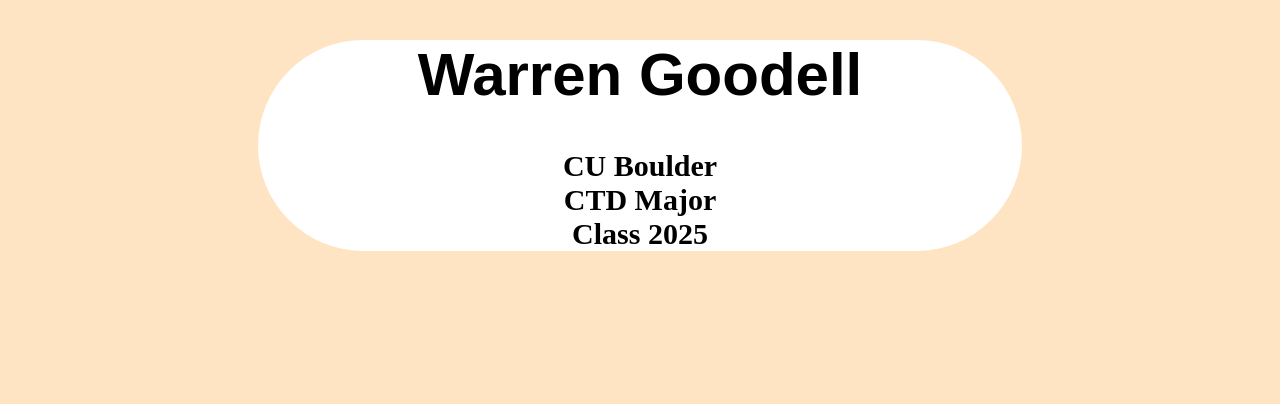
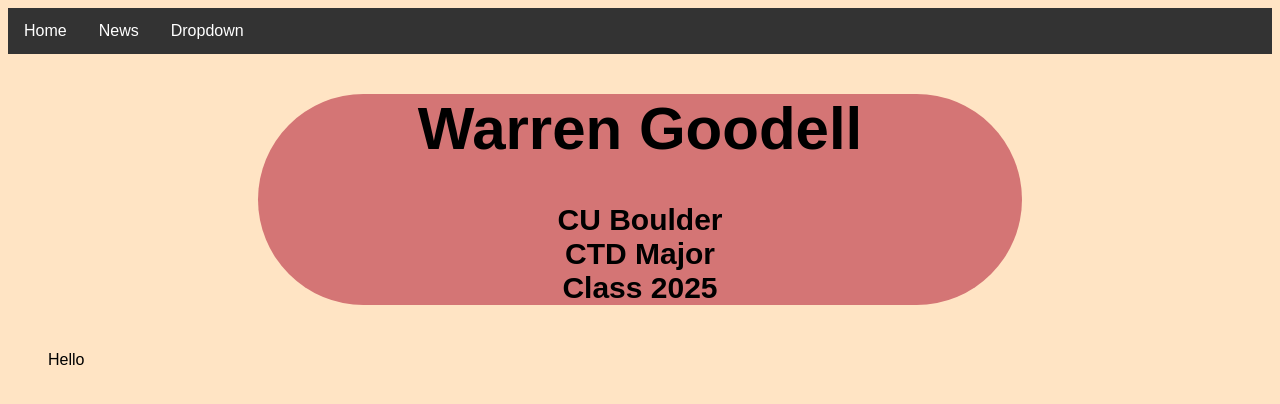
Before and after one commit to WarrenGoodellV/WarrenGoodellV.github.io, a plain HTML site: page index.html in a window 1280 px wide. Drawn offline with Linux system fonts and the light colour scheme.

Commit message:
work on project

```diff
--- a/CSS/project2.css
+++ b/CSS/project2.css
@@ -2,20 +2,109 @@ html {
     background-color: #ffe4c4;
 }
 
-h1{
+/* HEADING */
+
+/*heading main text */
+.box1 h1{
     font-family: Arial, Helvetica, sans-serif;
     text-align: center;
     font-size: 60px;
 }
-
-h3{
+/*heading sub text */
+.box1 h3{
     text-align: center;
     font-size: 30px;
 }
-
+/*positioning of header */
 .box1 {
-    background-color: white;
+    font-family: Arial, Helvetica, sans-serif;
+    background-color: rgb(212, 117, 117);
     border-radius: 170px;
     margin-left: 250px;
     margin-right: 250px;
 }
+
+/* DROP DOWN BAR */
+
+/* Navbar container */
+.navbar {
+    overflow: hidden;
+    background-color: #333;
+    font-family: Arial;
+  }
+
+  /* Links inside the navbar */
+  .navbar a {
+    float: left;
+    font-size: 16px;
+    color: white;
+    text-align: center;
+    padding: 14px 16px;
+    text-decoration: none;
+  }
+
+  /* The dropdown container */
+  .dropdown {
+    float: left;
+    overflow: hidden;
+  }
+
+  /* Dropdown button */
+  .dropdown .dropbtn {
+    font-size: 16px;
+    border: none;
+    outline: none;
+    color: white;
+    padding: 14px 16px;
+    background-color: inherit;
+    font-family: inherit; /* Important for vertical align on mobile phones */
+    margin: 0; /* Important for vertical align on mobile phones */
+  }
+
+  /* Add a red background color to navbar links on hover */
+  .navbar a:hover, .dropdown:hover .dropbtn {
+    background-color: red;
+  }
+
+  /* Dropdown content (hidden by default) */
+  .dropdown-content {
+    display: none;
+    position: absolute;
+    background-color: #f9f9f9;
+    min-width: 160px;
+    box-shadow: 0px 8px 16px 0px rgba(0,0,0,0.2);
+    z-index: 1;
+  }
+
+  /* Links inside the dropdown */
+  .dropdown-content a {
+    float: none;
+    color: black;
+    padding: 12px 16px;
+    text-decoration: none;
+    display: block;
+    text-align: left;
+  }
+
+  /* Add a grey background color to dropdown links on hover */
+  .dropdown-content a:hover {
+    background-color: #ddd;
+  }
+
+  /* Show the dropdown menu on hover */
+  .dropdown:hover .dropdown-content {
+    display: block;
+  }
+
+  /* CONTENT */
+
+  .projects{
+    display: grid;
+    grid-template-columns: 2fr 2fr;
+    overflow: hidden;
+  }
+
+  .electricHarp p{
+    font-family: Arial, Helvetica, sans-serif;
+    margin-left: 40px;
+  }
--- a/index.html
+++ b/index.html
@@ -8,9 +8,32 @@
     <title>Warren's Portfolio</title>
 </head>
 <body>
+    <div class="navbar">
+        <a href="#home">Home</a>
+        <a href="#news">News</a>
+        <div class="dropdown">
+          <button class="dropbtn">Dropdown
+            <i class="fa fa-caret-down"></i>
+          </button>
+          <div class="dropdown-content">
+            <a href="/img/Warren_Goodell_Resume.pdf">Resume</a>
+            <a href="https://www.linkedin.com/in/warren-goodell-aba3601a0/">Linkedin</a>
+            <a href="https://github.com/WarrenGoodellV/WarrenGoodellV.github.io">Github</a>
+          </div>
+        </div>
+      </div>
+
+
     <div class="box1">
         <h1>Warren Goodell</h1>
         <h3>CU Boulder <br> CTD Major <br> Class 2025</h3>
     </div>
+
+
+    <div class="projects">
+        <div class="electricHarp">
+            <p>Hello</p>
+        </div>
+    </div>
 </body>
 </html>
```
Also changed, not shown: 1 other file.
